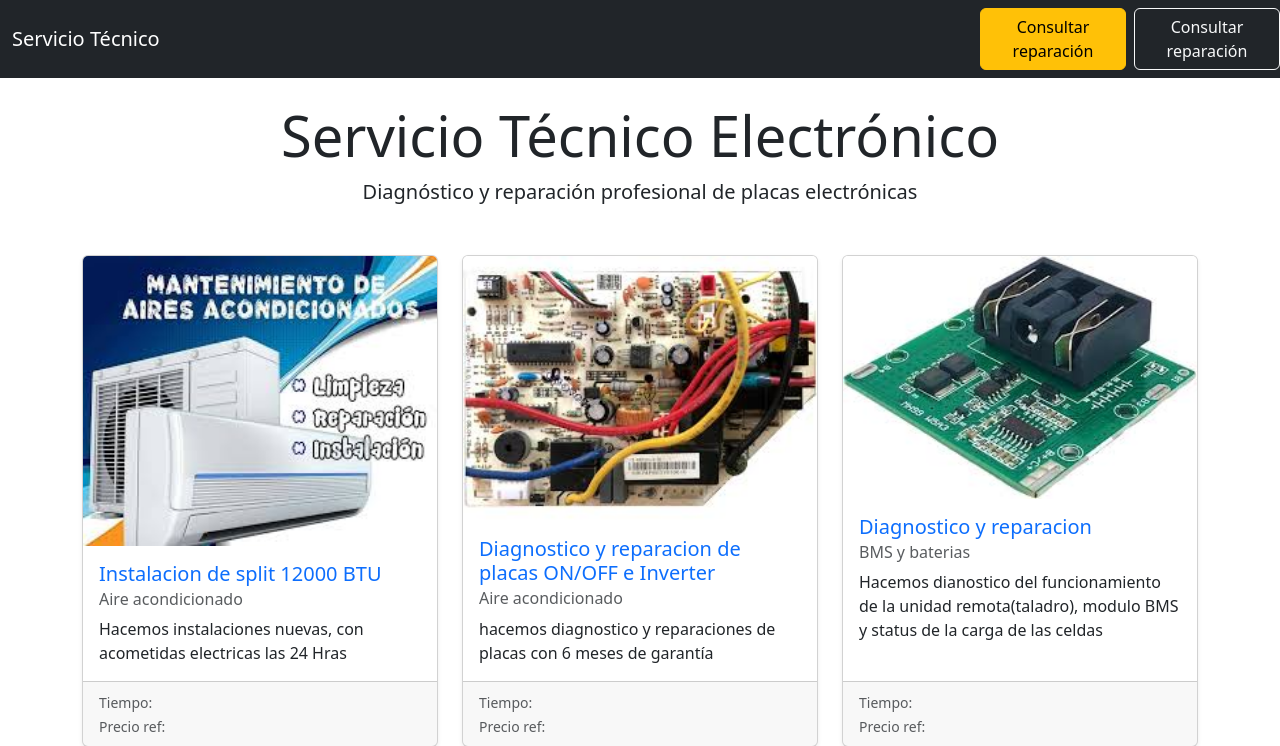
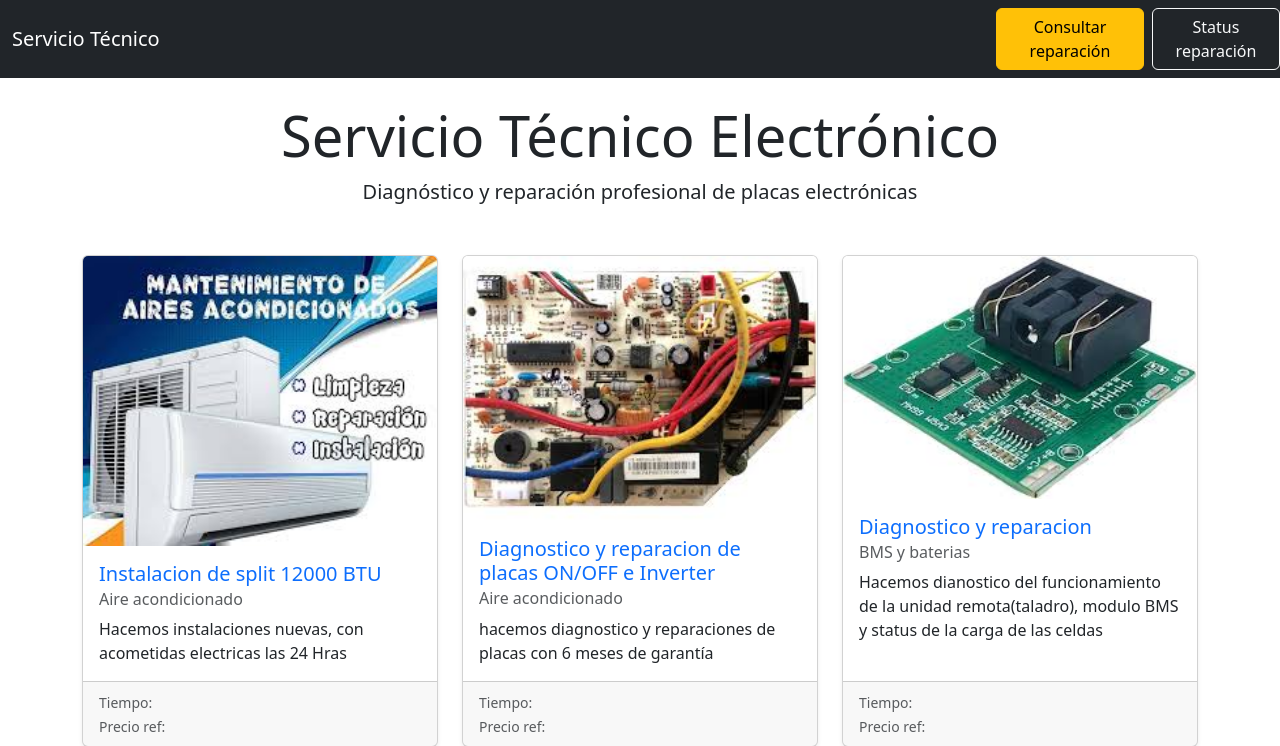
Before and after one commit to raulk21/servicio-tecnico, a Django app: page / in a window 1280 px wide. Shown: the top 746 px of the page. Run offline with Django 5.2, Linux system fonts and the light colour scheme; data comes from the database, SQL or seed files in the repository.

Commit message:
sistema consulta de reparacion

```diff
--- a/services/templates/services/base.html
+++ b/services/templates/services/base.html
@@ -23,7 +23,7 @@
         Consultar reparación
   </a>
   <a href="{% url 'track_order' %}" class="btn btn-outline-light ms-2">
-    Consultar reparación
+    Status reparación
   </a>
 </nav>
 
```
